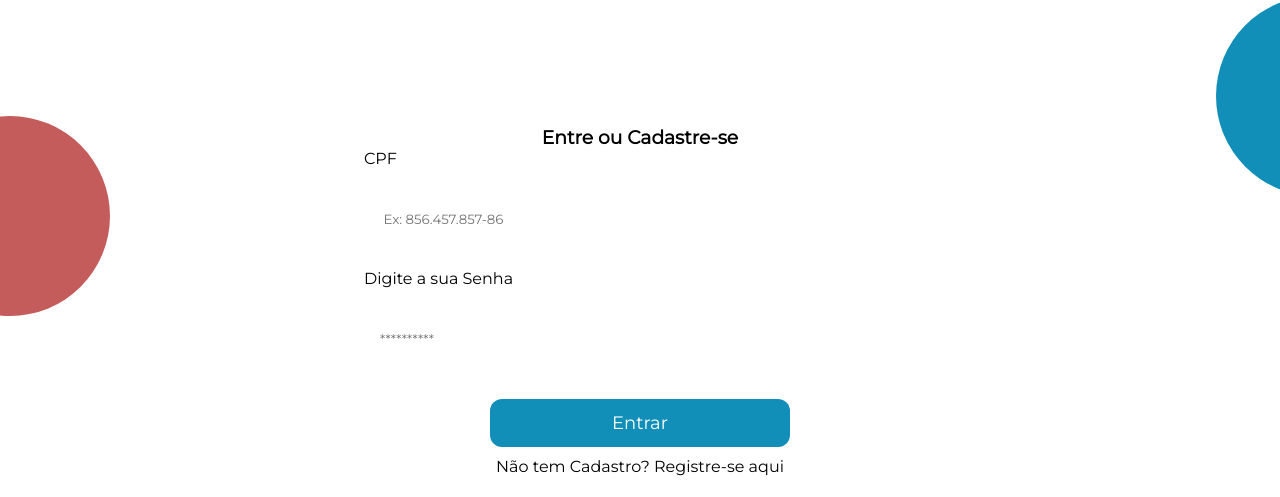
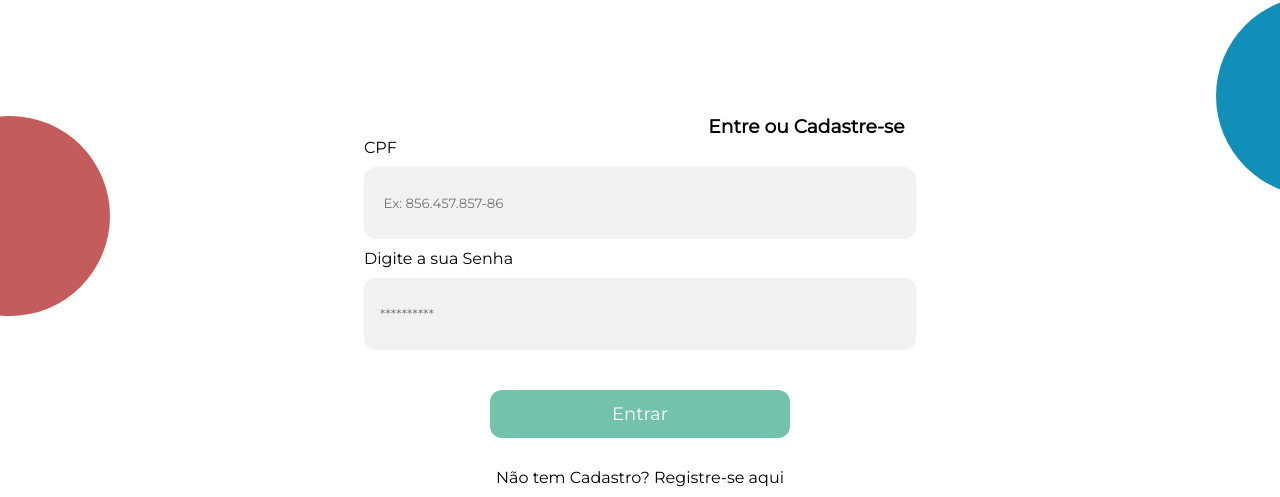
Before and after one commit to ICEI-PUC-Minas-PMV-ADS/pmv-ads-2023-1-e4-proj-infra-t2-grupo4-atensus, a React (Create React App) app: page /Login in a window 1280 px wide. Shown: the part 124-621 px from the top of the page. Built offline with nearby package versions, Linux system fonts and the light colour scheme; the HTML template or start-up script is replaced by a standard one.

Commit message:
Update Login.css

```diff
--- a/src/pages/Login/Login.css
+++ b/src/pages/Login/Login.css
@@ -1,7 +1,4 @@
-*{
-font-family: 'Montserrat', sans-serif;
-}
-.Container{
+.Container {
     width: 100vw;
     height: 100vh;
     display: flex;
@@ -9,11 +6,13 @@ align-items: center;
     justify-content: center;
     flex-direction: column;
 }
-.Header{
+
+.Header {
     width: 100%;
     height: 50px;
 }
-.Logo{
+
+.Logo {
     position: absolute;
     width: 18%;
     top: -60px;
@@ -21,36 +20,61 @@ flex-direction: column;
     pointer-events: none;
     background-color: transparent;
 }
-.Container forms{
+
+.Imagem_Principal2 {
+    position: absolute;
+    width: 33%;
+    left: 9%;
+    pointer-events: none;
+    background-color: transparent;
+    z-index: 1;
+}
+
+.Div_Forms {
+    margin-left: 27%;
+}
+
+h3 {
+    margin-left: 26%;
+}
+
+.Container forms {
     display: flex;
     align-items: center;
     flex-direction: column;
+
 }
-.Container forms .InputContainer{
+
+.Container forms .InputContainer {
     display: flex;
     align-items: flex-start;
     flex-direction: column;
 }
-.Container forms .InputContainer label{
+
+.Container forms .InputContainer label {
     font-weight: 400;
     font-size: 16px;
     line-height: 19px;
     margin-bottom: 10px;
 }
-.Container forms .InputContainer input{
+
+.Container forms .InputContainer input {
     display: flex;
     flex-direction: row;
     align-items: flex-start;
     padding: 16px;
     width: 520px;
-    height: 49px;
+    height: 40px;
     border: 1px #118FB8;
     border-radius: 12px;
     margin-bottom: 10px;
     border-color: #118FB8;
+    background-color: #F1F1F1;
 }
-.Container forms .Button{
-    margin: 10px;
+
+.Container forms .Button {
+    margin-top: 30px;
+    margin-bottom: 30px;
     display: flex;
     flex-direction: row;
     justify-content: center;
@@ -58,16 +82,18 @@ margin-bottom: 10px;
     border: none;
     width: 300px;
     height: 48px;
-    background-color: #118FB8;
+    background-color: #73c2ab;
     border-radius: 12px;
     font-size: 18px;
     line-height: 22px;
     color: #fff;
 }
-.Container forms .Button:hover{
+
+.Container forms .Button:hover {
     opacity: 0.9;
     cursor: pointer;
 }
+
 .Bolinha {
     position: absolute;
     width: 200px;
@@ -82,7 +108,7 @@ margin-bottom: 10px;
     position: absolute;
     width: 200px;
     height: 200px;
-    background-color:#73c2ab;
+    background-color: #73c2ab;
     border-radius: 100%;
     top: 90%;
     left: 10%;
@@ -92,7 +118,7 @@ margin-bottom: 10px;
     position: absolute;
     width: 200px;
     height: 200px;
-    background-color:#c7bcba;
+    background-color: #c7bcba;
     border-radius: 100%;
     top: 95%;
     left: 50%;
@@ -102,7 +128,7 @@ margin-bottom: 10px;
     position: absolute;
     width: 200px;
     height: 200px;
-    background-color:#4d5e74;
+    background-color: #4d5e74;
     border-radius: 100%;
     top: 85%;
     left: 70%;
@@ -112,7 +138,7 @@ margin-bottom: 10px;
     position: absolute;
     width: 200px;
     height: 200px;
-    background-color:#118FB8;
+    background-color: #118FB8;
     border-radius: 100%;
     top: 15%;
     left: 95%;
```
Lines whose indentation alone changed are shown as unchanged.
